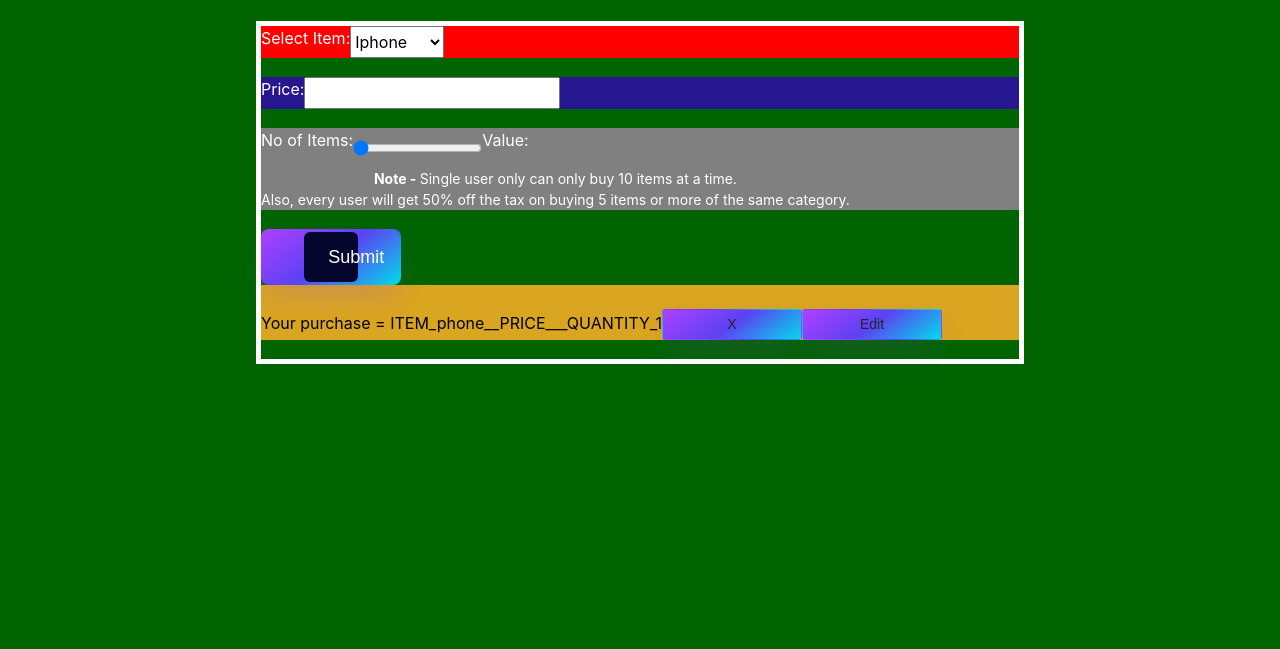
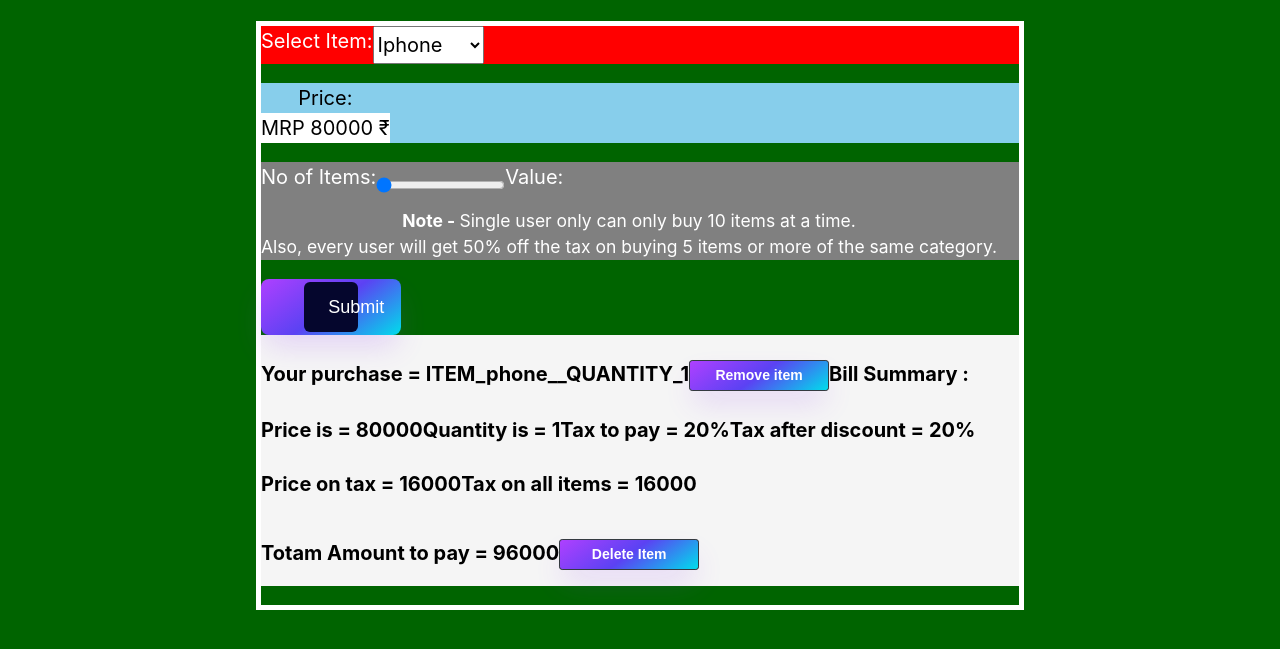
Before and after one commit to akash1kumar20/akcodeworld, a plain HTML site: page main.html in a window 1280 px wide. Both pictures are taken after a click on the button "Submit". Shown: the part 51-700 px from the top of the page. Drawn offline with nearby package versions, Linux system fonts and the light colour scheme.

Commit message:
Modification in price calculator project

```diff
--- a/design.css
+++ b/design.css
@@ -47,18 +47,22 @@
 
  body{
     background-color:darkgreen;
+    font-size: 20px;
    }
    .red{
     background-color: red;
     margin-bottom: 0.5cm;
     text-align: center;
     color: white;
+
    }
    .blue{
-    background-color: rgb(38, 22, 144);
+    background-color:skyblue;
     margin-bottom: 0.5cm;
     text-align: center;
-    color: white;
+    color: black;
+
+
    }
    .green{
     background-color:gray;
@@ -67,16 +71,23 @@
     color: white;
    }
    .yellow{
-    background-color: goldenrod;
+    background-color: whitesmoke;
     margin-bottom: 0.5cm;
     text-align: center;
     color: white;
+    font-weight: bold;
    }
    .container{
     border: 5px solid white;
     width: 60%;
+    height: 60%;
    }
    .forSpace{
     text-align: center;
     border: 0px;
    }
+   .forValue{
+    text-align: left;
+    background-color:white;
+
+   }
--- a/main.html
+++ b/main.html
@@ -4,7 +4,7 @@
     <meta charset="UTF-8">
     <meta http-equiv="X-UA-Compatible" content="IE=edge">
     <meta name="viewport" content="width=device-width, initial-scale=1.0, shrink-to-fit=no">
-    <title>Final Amount</title>
+    <title>Final Amount - Modification</title>
     <link rel="stylesheet" href="/bootstrap.css">
     <link rel="stylesheet" href="design.css">
 </head>
@@ -27,10 +27,9 @@
 
                 </select>
             </div>
-            <div class="row blue">
-                <label for="priceValue">Price:</label>
-                <input type="text" name="priceDetails" id="priceValue">
+            <div class="row blue" id="popPrice">
             </div>
+            <div id="popValue"></div>
             <div class="row green">
                 <label for="quantityValue">No of Items:</label>
                 <input type="range" id="quantityValue" name="quantityDetail" min="1" max="10" value="1">
--- a/script.js
+++ b/script.js
@@ -1,19 +1,19 @@
 function printDetails(event){
     event.preventDefault();
     let item = event.target.itemDetails.value;
-    let range = event.target.priceDetails.value;
+    // let range = event.target.priceDetails.value;
    let quantity = event.target.quantityDetail.value;
 
    let obj = {
     item,
-    range,
+    // range,
     quantity
    }
    let objConvert = JSON.stringify(obj);
    localStorage.setItem(item,objConvert);
 
    forDisplay(obj);
-   finalAmount(range,quantity);
+   finalAmount(item,quantity);
 }
 
 function forDisplay(obj){
@@ -21,46 +21,72 @@
     let newElement = document.createElement('div');
     newElement.className = 'mt-4';
     newElement.style.color = 'black';
-    newElement.textContent = "Your purchase = " + "ITEM_"+obj.item+ '__' + "PRICE_"+obj.range + '__' + "QUANTITY_"+obj.quantity;
+    newElement.textContent = "Your purchase = " + "ITEM_"+obj.item+ '__' + "QUANTITY_"+obj.quantity;
 
     let delButton = document.createElement('button');
-    delButton.className = 'btn btn-sm ms-2 delete';
-    delButton.textContent = 'X';
+    delButton.className = 'btn btn-sm btn-dark ms-2 delete';
+    delButton.textContent = 'Remove item';
+    delButton.style.fontWeight = 'bolder';
     newElement.appendChild(delButton);
-
-    let editButton = document.createElement('button');
-    editButton.className = 'btn btn-sm ms-2 edit';
-    editButton.textContent = 'Edit';
-    newElement.appendChild(editButton);
     displayArea.appendChild(newElement);
 
     delButton.onclick = () => {
         localStorage.removeItem(obj.item);
         displayArea.removeChild(newElement);
-    }
-    editButton.onclick = () => {
-        localStorage.removeItem(obj.item);
-        displayArea.removeChild(newElement);
         document.getElementById('itemValue').value = obj.item;
-        document.getElementById('priceValue').value = obj.range;
+        // document.getElementById('priceValue').value = obj.range;
         document.getElementById('quantityValue').value = obj.quantity;
     }
+
 }
 
-function finalAmount (range,quantity) {
-    console.log('Price =' , range);
+function finalAmount (item,quantity) {
+
+  let pop = document.getElementById('popPrice');
+  let range  = document.createElement('div');
+  range.id = 'priceValue';
+  range.textContent = 'Price:'
+
+
+  let priceOF = () => {
+    if(item==='phone'){
+      priceOFItem = 80000;
+    }
+    else if(item==='laptop'){
+      priceOFItem = 115000;
+    }
+    else if(item==='tablet'){
+      priceOFItem = 100000;
+    }
+    else if(item==='earphone'){
+      priceOFItem = 25000;
+    }
+    else if(item==='tracker'){
+      priceOFItem = 5000;
+    }
+    return priceOFItem;
+
+  }
+  priceOF();
+
+  let range1  = document.createElement('div');
+  range1.className = 'forValue'
+  range1.textContent = 'MRP ' + priceOFItem + ' ₹';
+  range.appendChild(range1);
+  pop.appendChild(range);
+
+    console.log('Price =' , priceOFItem);
     console.log('Quantity = ',quantity);
 
-
     let tax = () => {
-      if(range>=100 && range<=150){
-        taxPay = 10;
+      if(priceOFItem >= 5000 && priceOFItem <= 30000){
+        taxPay = 30;
       }
-      else if(range>=150 && range<=500){
+      else if(priceOFItem >= 30000 && priceOFItem <= 85000){
         taxPay = 20;
       }
-     else if(range>=500 && range<=1250){
-        taxPay = 30;
+     else if(priceOFItem >= 100000 && priceOFItem<= 125000){
+        taxPay = 10;
      }
       return taxPay;
     }
@@ -70,8 +96,18 @@
     let finalTaxPay = (quantity>=5)? taxPay/2 : taxPay;
     console.log('Discount on Tax = ',finalTaxPay);
 
+    alert ((function(){
+      if (quantity<5)
+       {
+         return "Add more items to avail 50% discount on tax";
+    }
+      else
+      {
+        return "Item Added in cart" };
+    })());
+
     let afterTaxPrice = () => {
-     afterTax = (range * finalTaxPay)/100;
+     afterTax = (priceOFItem * finalTaxPay)/100;
     }
     afterTaxPrice();
     console.log('Tax after discount = ' ,afterTax+'%');
@@ -80,15 +116,15 @@
     console.log('Tax amount for', quantity, ' item is = ' , priceForAll );
 
     let finalprice = () => {
-     final = parseInt(priceForAll) + parseInt(range*quantity);
+     final = parseInt(priceForAll) + parseInt(priceOFItem*quantity);
      //this is the only way to add numbers here, otherwise it will print value together
      //example if try to print 80 + 100 it will give 80100
     }
-    finalprice(priceForAll,range)
+    finalprice(priceForAll,priceOFItem)
     console.log('final amount to pay = ',final);
 
     let obj = {
-    Price: range,
+    Price: priceOFItem,
     Quantity: quantity,
     TaxPercentage: taxPay,
     DiscountonTax: finalTaxPay,
@@ -98,10 +134,10 @@
   }
     console.log(obj);
 
-    displayDetails(obj)
+    displayDetails(obj,pop,range)
 }
 
-function displayDetails(obj){
+function displayDetails(obj,pop,range){
     let displayArea = document.getElementById('toDisplay');
 
     let newElement1 = document.createElement('div');
@@ -154,5 +190,24 @@
     displayArea.appendChild(newElement5);
     displayArea.appendChild(newElement7);
 
+    let editButton = document.createElement('button');
+    editButton.className = 'btn btn-sm btn-dark mt-3 mb-3 ms-3';
+    editButton.style.fontWeight = 'bolder';
+    editButton.setAttribute = ('type','reset');
+    editButton.textContent = 'Delete Item';
+   newElement7.appendChild(editButton);
+
+   editButton.onclick = () => {
+        displayArea.removeChild(newElement1);
+        displayArea.removeChild(newElement2);
+        displayArea.removeChild(newElement3);
+        displayArea.removeChild(newElement4);
+        displayArea.removeChild(newElement5);
+        displayArea.removeChild(newElement6);
+        displayArea.removeChild(newElement7);
+        displayArea.removeChild(newElement8);
+        pop.removeChild(range);
+
+    }
 
 }
```
